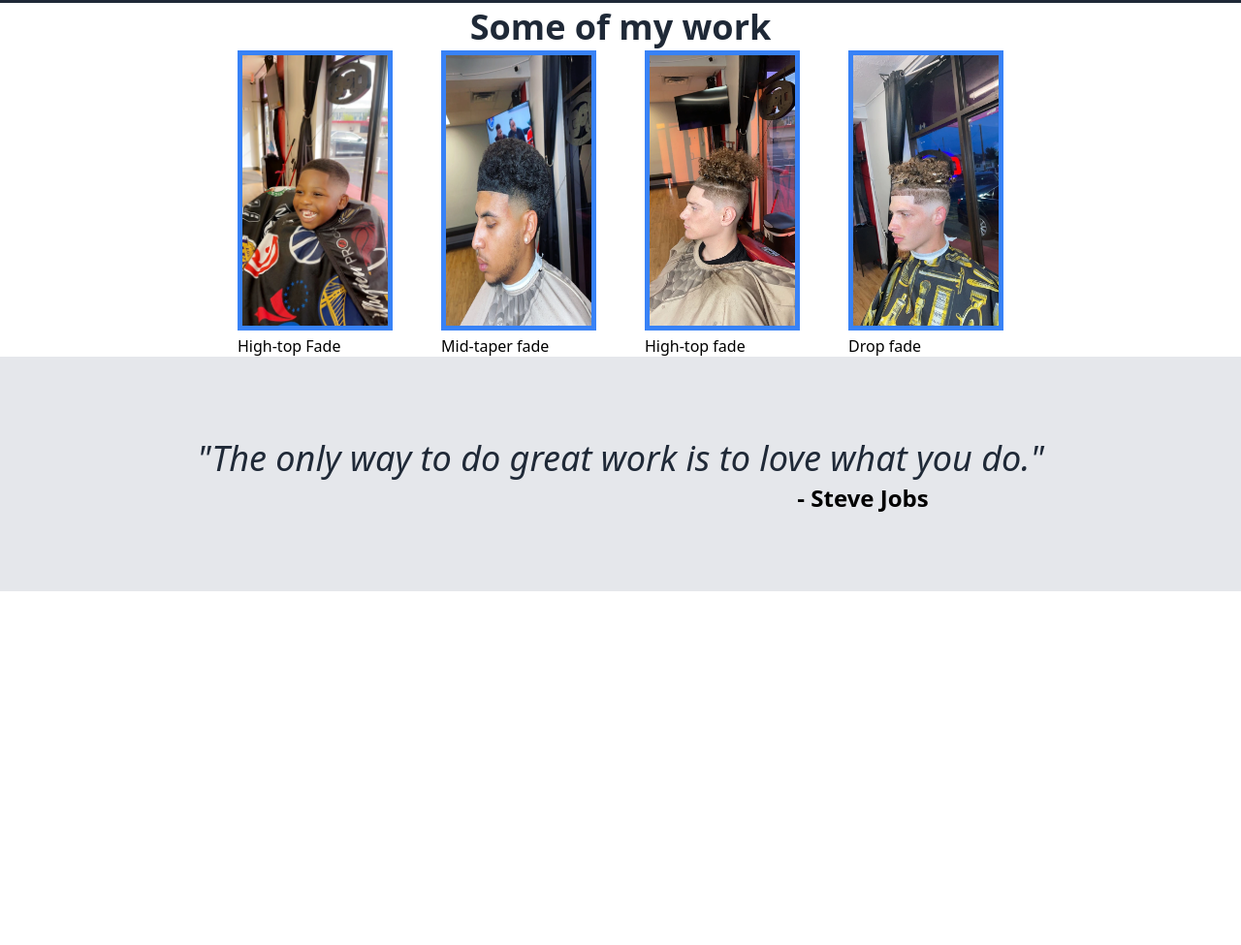
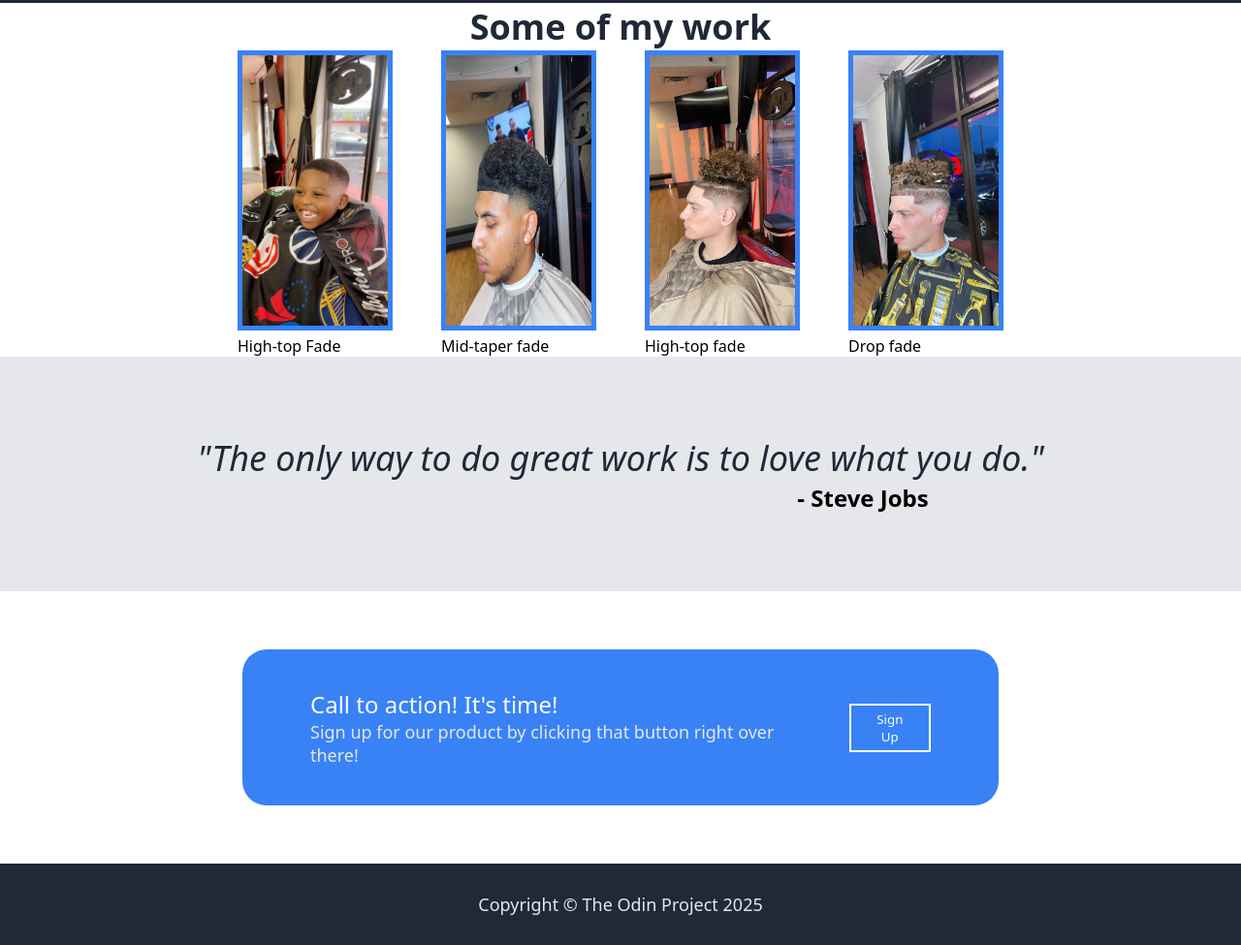
Before and after one commit to cozynotnice/LandingPage, a plain HTML site: page index.html in a window 1280 px wide. Shown: the part 569-1544 px from the top of the page at 97% size. Before the commit the page ends 1179 px from the top, so only its background shows below. Drawn offline with Linux system fonts and the light colour scheme.

Commit message:
finished project

```diff
--- a/index.css
+++ b/index.css
@@ -14,14 +14,17 @@
 }
 
 .main-font,
-.text button {
+.text button,
+.call-to-action > p:first-child {
     color: #F9FAF8
 }
-.sec-font {
+.sec-font,
+.call-to-action p:nth-child(2){
     color: #E5E7EB;
     font-size:  18px;
 }
-nav > div:first-child {
+nav > div:first-child,
+.call-to-action > p:first-child{
     font-size: 24px;
 }
 .navbar{
@@ -114,3 +117,41 @@ nav > div:first-child {
     padding-left: 500px;
     font-size: 24px;
 }
+
+
+.con4-items{
+    display: flex;
+    background-color: #3882F6;
+    justify-content: center;
+    align-items: center;
+    margin: 60px 250px;
+    padding: 40px 70px;
+    border-radius: 25px;
+}
+
+.sign-up-btn {
+    padding-left: 70px;
+    background-color: #3882F6;
+    border: none;
+}
+
+.sign-up-btn > button {
+    text-align: center;
+    color: white;
+    font-style: bold;
+    background-color: #3882F6;
+    border: 2px solid white;
+    padding: 5px 20px;
+}
+
+.container5 {
+    background-color: #1F2937;
+    margin-top: 20px;
+}
+
+.container5 > div {
+    color: #E5E7EB;
+    font-size: 18px;
+    text-align: center;
+    padding: 30px 100px;
+}
--- a/index.html
+++ b/index.html
@@ -6,56 +6,77 @@
   <title>Diamond Image Barbershop</title>
   <link rel="stylesheet" href="index.css">
   <link rel="preconnect" href="https://fonts.googleapis.com">
-<link rel="preconnect" href="https://fonts.gstatic.com" crossorigin>
-<link href="https://fonts.googleapis.com/css2?family=Orbitron&family=Roboto:ital,wght@0,100;0,300;0,400;0,500;0,700;0,900;1,100;1,300;1,400;1,500;1,700;1,900&display=swap" rel="stylesheet">
+  <link rel="preconnect" href="https://fonts.gstatic.com" crossorigin="">
+  <link href="https://fonts.googleapis.com/css2?family=Orbitron&amp;family=Roboto:ital,wght@0,100;0,300;0,400;0,500;0,700;0,900;1,100;1,300;1,400;1,500;1,700;1,900&amp;display=swap" rel="stylesheet">
 </head>
 <body>
   <div class="container">
     <div class="nav">
       <nav class="navbar">
-                <div class="main-font"><img class="logo" src="image.png"> Diamond Image Barbershop </div>
+        <div class="main-font">
+          <img class="logo" src="image.png" alt="image"> Diamond Image Barbershop
+        </div>
         <div class="header-links sec-font">
-                    <span> Home </span>
-                    <span> Book Online</span>
-                    <span> Policies </span>
+          <span>Home</span> <span>Book Online</span> <span>Policies</span>
         </div>
       </nav>
     </div>
     <div class="sign-up">
       <div class="text">
-                <p class="main-font"> Welcome to Diamond Image Barbershop </p>
-                <p class="sec-font"> Tues-Sun: 11am-9pm
-                    IG: @DiamondImage614</p>
-                <button> Book Now</button>
+        <p class="main-font">Welcome to Diamond Image Barbershop</p>
+        <p class="sec-font">Tues-Sun: 11am-9pm IG: @DiamondImage614</p><button>Book Now</button>
       </div>
-
-            <div class="web-img">
-                    <img src="diamondimage.webp">
+      <div class="web-img"><img src="diamondimage.webp" alt="diamondimage"></div>
     </div>
   </div>
-
-    </div>
-
   <div class="container2">
     <div>
-            <span> Some of my work </span>
+      <span>Some of my work</span>
     </div>
-
     <div class="flex-img">
       <div class="images">
-                <div> <img src="image1.webp"> <p> High-top Fade </p> </div>
-                <div> <img src="image2.webp"> <p> Mid-taper fade</p></div>
-                <div> <img src="image3.webp"> <p> High-top fade </p></div>
-                <div> <img src="image4.webp"> <p> Drop fade </p> </div>
+        <div>
+          <img src="image1.webp" alt="image1">
+          <p>High-top Fade</p>
+        </div>
+        <div>
+          <img src="image2.webp" alt="image2">
+          <p>Mid-taper fade</p>
+        </div>
+        <div>
+          <img src="image3.webp" alt="image3">
+          <p>High-top fade</p>
+        </div>
+        <div>
+          <img src="image4.webp" alt="image4">
+          <p>Drop fade</p>
         </div>
       </div>
-
     </div>
-
+  </div>
   <div class="container3">
-        <div class="quote"> "The only way to do great work is to love what you do." </div>
-        <div class="author"> - Steve Jobs</div>
+    <div class="quote">
+      "The only way to do great work is to love what you do."
     </div>
-
+    <div class="author">
+      - Steve Jobs
+    </div>
+  </div>
+  <div class="container4">
+    <div class="con4-items">
+      <div class="call-to-action">
+        <p>Call to action! It's time!</p>
+        <p>Sign up for our product by clicking that button right over there!</p>
+      </div>
+      <div class="sign-up-btn">
+        <button>Sign Up</button>
+      </div>
+    </div>
+    <div class="container5">
+      <div>
+        Copyright © The Odin Project 2025
+      </div>
+    </div>
+  </div>
 </body>
 </html>
```
Lines whose indentation alone changed are shown as unchanged.
